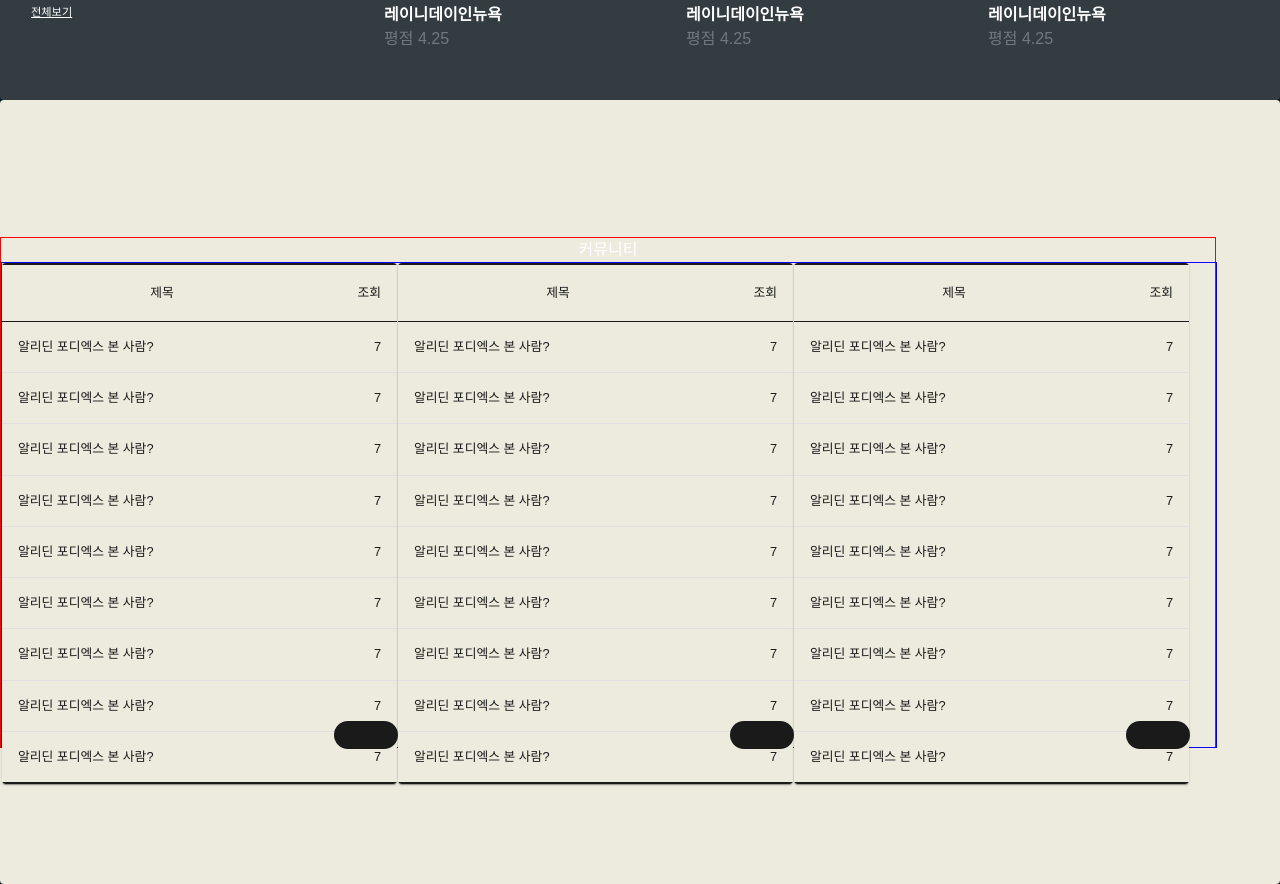
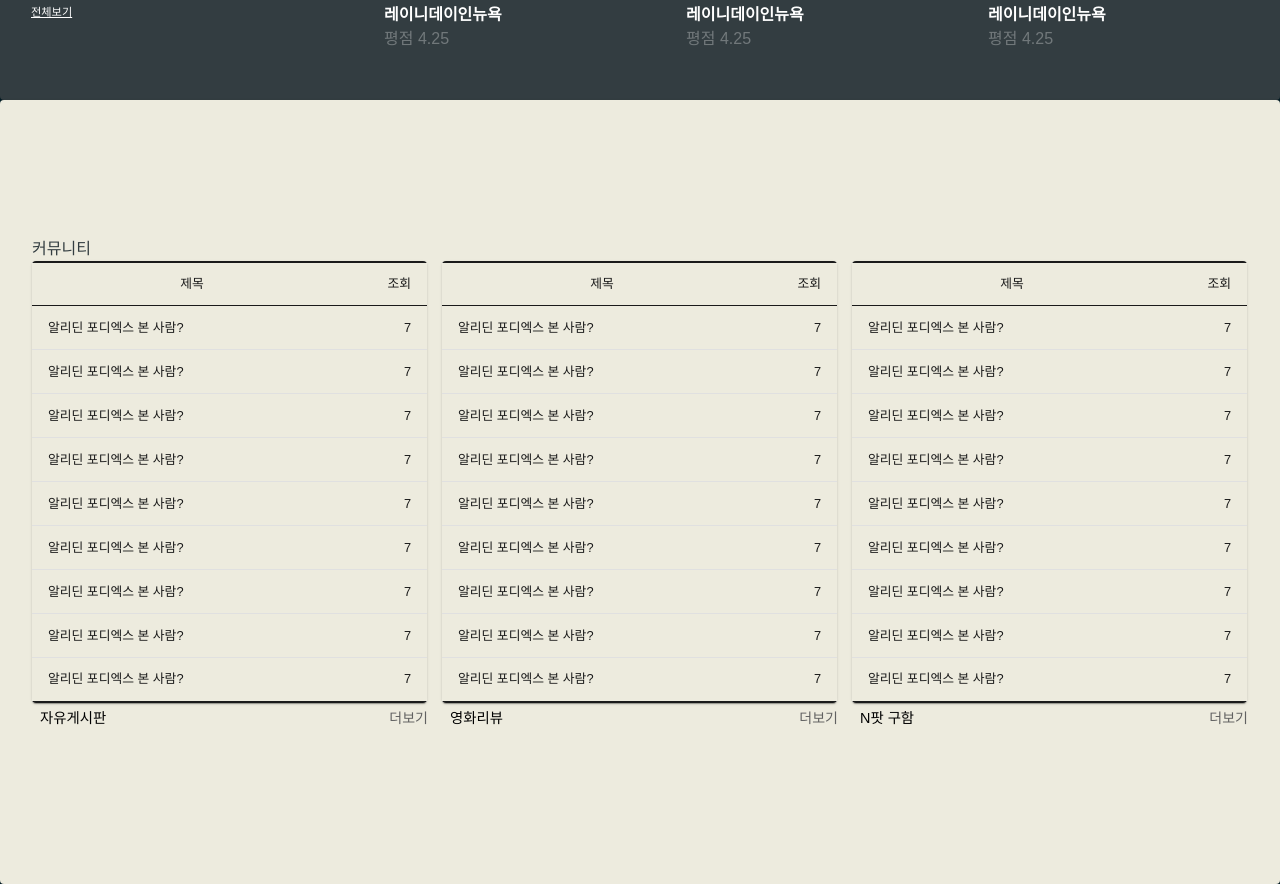
Before and after one commit to jiwoorld/ChartInBox-Front, a React (Create React App) app in the folder chart-in-box_fe/: page / in a window 1280 px wide. Shown: the part 1159-2043 px from the top of the page. Built offline with nearby package versions, Linux system fonts and the light colour scheme.

Commit message:
style: 메인 페이지 틀 구성 완료

```diff
--- a/chart-in-box_fe/src/components/mainpage/MainTable.jsx
+++ b/chart-in-box_fe/src/components/mainpage/MainTable.jsx
@@ -48,6 +48,7 @@ function MainTable(props) {
             },
             text: {
                 primary: '#1a1a1a',
+                default: '#616161',
             },
         },
         typography: {
@@ -58,7 +59,7 @@ function MainTable(props) {
         <ThemeProvider theme={theme}>
             <Box
                 sx={{
-                    height: '30.375rem',
+                    height: '29.25rem',
                     width: '24.75rem',
                     display: 'flex',
                     flexDirection: 'column',
@@ -87,11 +88,14 @@ function MainTable(props) {
                                 <TableRow>
                                     <TableCell
                                         sx={{
+                                            height: '2.75rem',
                                             width: '20rem',
                                             textAlign: 'center',
                                             fontSize: '0.8rem',
                                             fontWeight: '400',
                                             border: '0px',
+                                            paddingBottom: '0',
+                                            paddingTop: '0',
                                         }}
                                     >
                                         제목
@@ -99,9 +103,12 @@ function MainTable(props) {
                                     <TableCell
                                         align="right"
                                         sx={{
+                                            height: '2.75rem',
                                             fontSize: '0.8rem',
                                             fontWeight: '400',
                                             border: '0px',
+                                            paddingTop: '0',
+                                            paddingBottom: '0',
                                         }}
                                     >
                                         조회
@@ -117,8 +124,11 @@ function MainTable(props) {
                                             component="th"
                                             scope="row"
                                             sx={{
+                                                height: '2.75rem',
                                                 fontSize: '0.8rem',
                                                 fontWeight: '400',
+                                                paddingTop: '0',
+                                                paddingBottom: '0',
                                             }}
                                         >
                                             {row.title}
@@ -126,8 +136,11 @@ function MainTable(props) {
                                         <TableCell
                                             align="right"
                                             sx={{
+                                                height: '2.75rem',
                                                 fontSize: '0.8rem',
                                                 fontWeight: '400',
+                                                paddingTop: '0',
+                                                paddingBottom: '0',
                                             }}
                                         >
                                             {row.view}
@@ -140,21 +153,35 @@ function MainTable(props) {
                 </Box>
                 <Box
                     sx={{
-                        height: '1.75rem',
+                        height: '1.25rem',
                         display: 'flex',
-                        justifyContent: 'flex-end',
                         mt: '0.2rem',
+                        justifyContent: 'space-between',
+                        alignItems: 'center',
                     }}
                 >
                     <Button
                         sx={{
-                            backgroundColor: 'text.primary',
                             color: 'black',
-                            borderRadius: '0.9rem',
+                            heght: '1.1875rem',
+                            fontSize: '0.9rem',
+                            fontWeight: '500',
                         }}
                     >
                         {tableName}
                     </Button>
+                    <Typography
+                        sx={{
+                            display: 'flex',
+                            alignItems: 'center',
+                            height: '1.0625rem',
+                            color: 'text.default',
+                            fontSize: '0.875rem',
+                            fontWeight: '500',
+                        }}
+                    >
+                        더보기
+                    </Typography>
                 </Box>
             </Box>
         </ThemeProvider>
--- a/chart-in-box_fe/src/pages/main/MainPage.jsx
+++ b/chart-in-box_fe/src/pages/main/MainPage.jsx
@@ -158,6 +158,7 @@ function MainPage() {
                     backgroundColor: '#EDEBDE',
                     display: 'flex',
                     alignItems: 'center',
+                    justifyContent: 'center',
                 }}
             >
                 <Box
@@ -166,22 +167,31 @@ function MainPage() {
                         height: '31.9375rem',
                         display: 'flex',
                         flexDirection: 'column',
-                        border: '1px solid red',
                     }}
                 >
-                    <Typography>커뮤니티</Typography>
+                    <Typography
+                        sx={{
+                            color: 'primary.main',
+                            width: '76rem',
+                            display: 'flex',
+                            justifyContent: 'flex-start',
+                        }}
+                    >
+                        커뮤니티
+                    </Typography>
+
                     <Box
                         sx={{
                             display: 'flex',
                             flexDirection: 'row',
+                            justifyContent: 'space-between',
                             width: '76rem',
                             height: '30.375rem',
-                            border: '1px solid blue',
                         }}
                     >
-                        <MainTable></MainTable>
-                        <MainTable></MainTable>
-                        <MainTable></MainTable>
+                        <MainTable tableName="자유게시판"></MainTable>
+                        <MainTable tableName="영화리뷰"></MainTable>
+                        <MainTable tableName="n팟 구함"></MainTable>
                     </Box>
                 </Box>
             </Paper>
```
